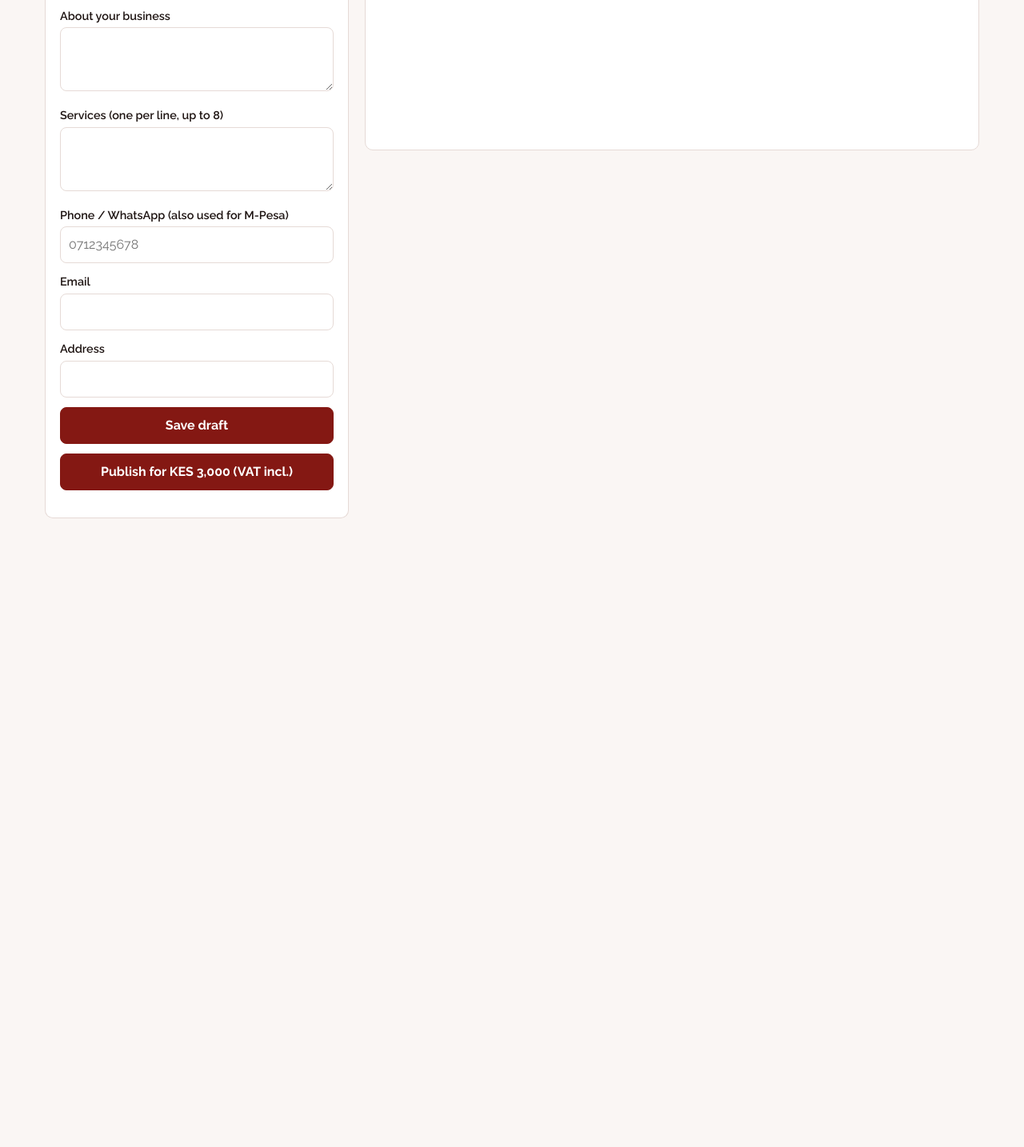
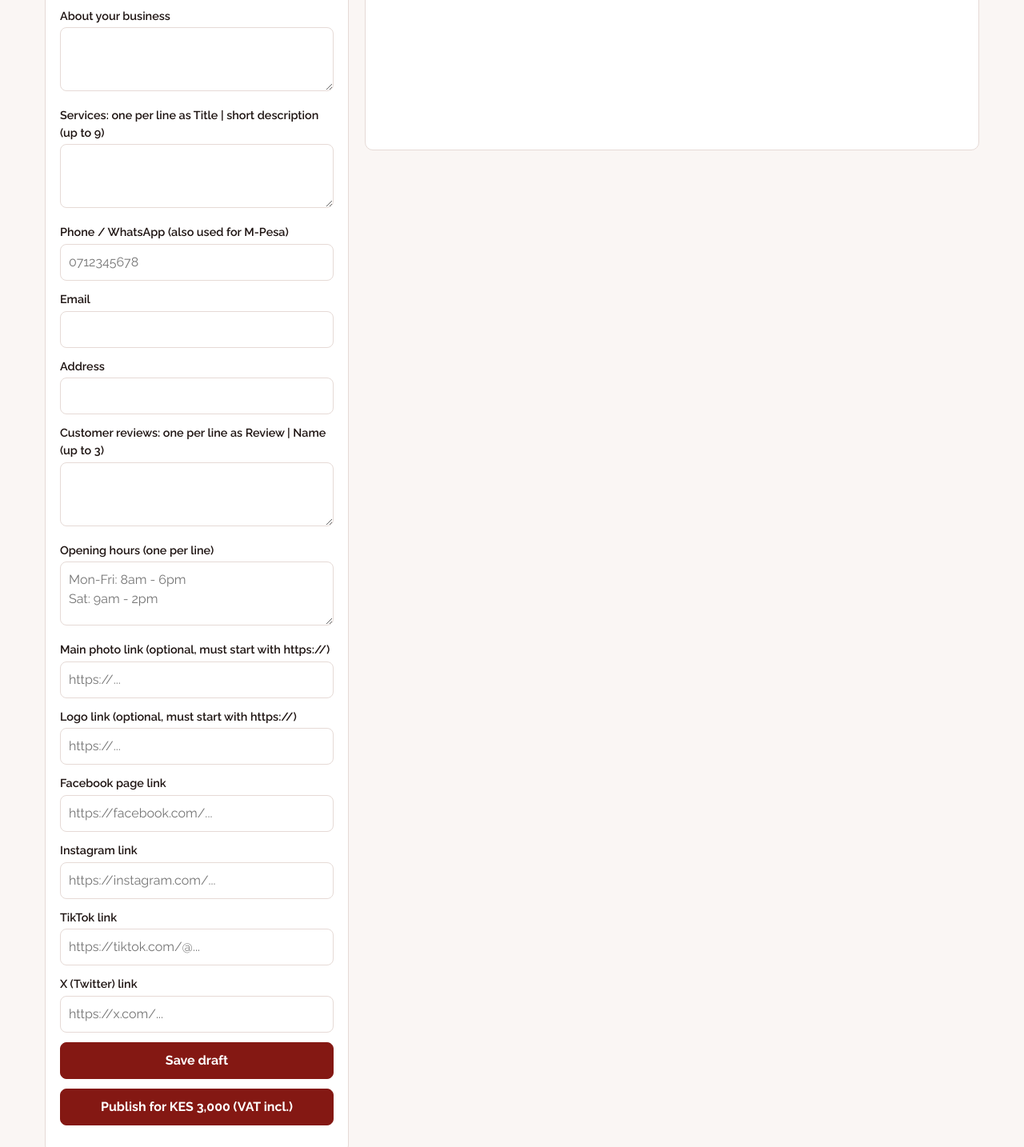
Before and after one commit to goddielee/printhub, a plain HTML site: page public/builder.html in a window 1280 px wide. Shown: the part 622-2056 px from the top of the page at 80% size. Before the commit the page ends 1320 px from the top, so only its background shows below. Drawn offline with Linux system fonts and the light colour scheme; no server answers.

Commit message:
Add files via upload

```diff
--- a/public/builder.html
+++ b/public/builder.html
@@ -24,22 +24,30 @@ iframe{width:100%;height:78vh;min-height:480px;border:1px solid var(--line);bord
 <main><h1>Build your website</h1><p class="sub">Fill in your details and watch your site appear. Publish when you're happy.</p>
 <div class="grid"><section class="box" aria-label="Your details">
 <label for="owner">Your name</label><input id="owner" autocomplete="name">
-<label for="template">Style</label><select id="template"><option value="clean">Clean (white)</option><option value="bold">Bold (colour header)</option></select>
+<label for="template">Style</label><select id="template"><option value="modern">Modern (light and airy)</option><option value="bold">Bold (strong colour header)</option><option value="elegant">Elegant (dark and refined)</option></select>
 <label for="color">Brand colour</label><input id="color" type="color" value="#841813">
 <label for="name">Business name</label><input id="name" maxlength="60">
 <label for="tagline">Tagline</label><input id="tagline" maxlength="120">
 <label for="about">About your business</label><textarea id="about" maxlength="800"></textarea>
-<label for="services">Services (one per line, up to 8)</label><textarea id="services"></textarea>
+<label for="services">Services: one per line as Title | short description (up to 9)</label><textarea id="services"></textarea>
 <label for="phone">Phone / WhatsApp (also used for M-Pesa)</label><input id="phone" inputmode="tel" placeholder="0712345678">
 <label for="email">Email</label><input id="email" type="email">
 <label for="address">Address</label><input id="address" maxlength="120">
+<label for="reviews">Customer reviews: one per line as Review | Name (up to 3)</label><textarea id="reviews"></textarea>
+<label for="hours">Opening hours (one per line)</label><textarea id="hours" placeholder="Mon-Fri: 8am - 6pm&#10;Sat: 9am - 2pm"></textarea>
+<label for="heroImage">Main photo link (optional, must start with https://)</label><input id="heroImage" placeholder="https://...">
+<label for="logo">Logo link (optional, must start with https://)</label><input id="logo" placeholder="https://...">
+<label for="facebook">Facebook page link</label><input id="facebook" placeholder="https://facebook.com/...">
+<label for="instagram">Instagram link</label><input id="instagram" placeholder="https://instagram.com/...">
+<label for="tiktok">TikTok link</label><input id="tiktok" placeholder="https://tiktok.com/@...">
+<label for="x">X (Twitter) link</label><input id="x" placeholder="https://x.com/...">
 <button id="save" type="button">Save draft</button>
 <button id="pub" type="button">Publish for KES 3,000 (VAT incl.)</button>
 <div id="pbx"></div><p id="msg" aria-live="polite"></p><p id="info"></p></section>
 <section><iframe id="pv" title="Live preview" sandbox=""></iframe></section></div>
 <script src="/paybox.js"></script>
 <script>
-const $=id=>document.getElementById(id),F=['name','tagline','about','services','phone','email','address','color','template'];
+const $=id=>document.getElementById(id),F=['name','tagline','about','services','reviews','hours','phone','email','address','color','template','heroImage','logo','facebook','instagram','tiktok','x'];
 const ok=(s,r)=>r.test(s||'');let site=null,status='draft';
 try{site=JSON.parse(localStorage.getItem('ph_site')||'null')}catch{}
 const q=new URLSearchParams(location.search);if(q.get('slug'))site={slug:q.get('slug'),key:q.get('key')};
@@ -52,7 +60,8 @@ function info(){if(!site)return;const edit=`${location.origin}/builder.html?slug
  $('info').textContent=(status==='published'?'LIVE: '+location.origin+'/s/'+site.slug+'. ':'Draft. Goes live at '+location.origin+'/s/'+site.slug+' after payment. ')+'Bookmark this link to edit later: '+edit+'  (To put this site on your own domain, order a hosting plan on our home page and paste this link there.)'}
 async function load(){if(!site)return prev();
  const r=await fetch(`/api/site?slug=${site.slug}&key=${site.key}`);if(!r.ok){site=null;return prev()}
- const d=await r.json();status=d.status;F.forEach(k=>$(k).value=k==='services'?d.data.services.join('\n'):(d.data[k]??''));
+ const d=await r.json();status=d.status;const L={services:s=>typeof s==='string'?s:(s.d?s.t+' | '+s.d:s.t),reviews:s=>typeof s==='string'?s:(s.n?s.q+' | '+s.n:s.q),hours:s=>s};
+ F.forEach(k=>$(k).value=L[k]?(d.data[k]||[]).map(L[k]).join('\n'):(d.data[k]??''));if(!$('template').value)$('template').value='modern';
  $('owner').value=d.owner||'';info();prev()}
 async function save(){const r=await post({action:'save',data:data(),owner:$('owner').value,...(site||{})});const d=await r.json();
  if(!r.ok){$('msg').textContent=d.error;return false}
```
